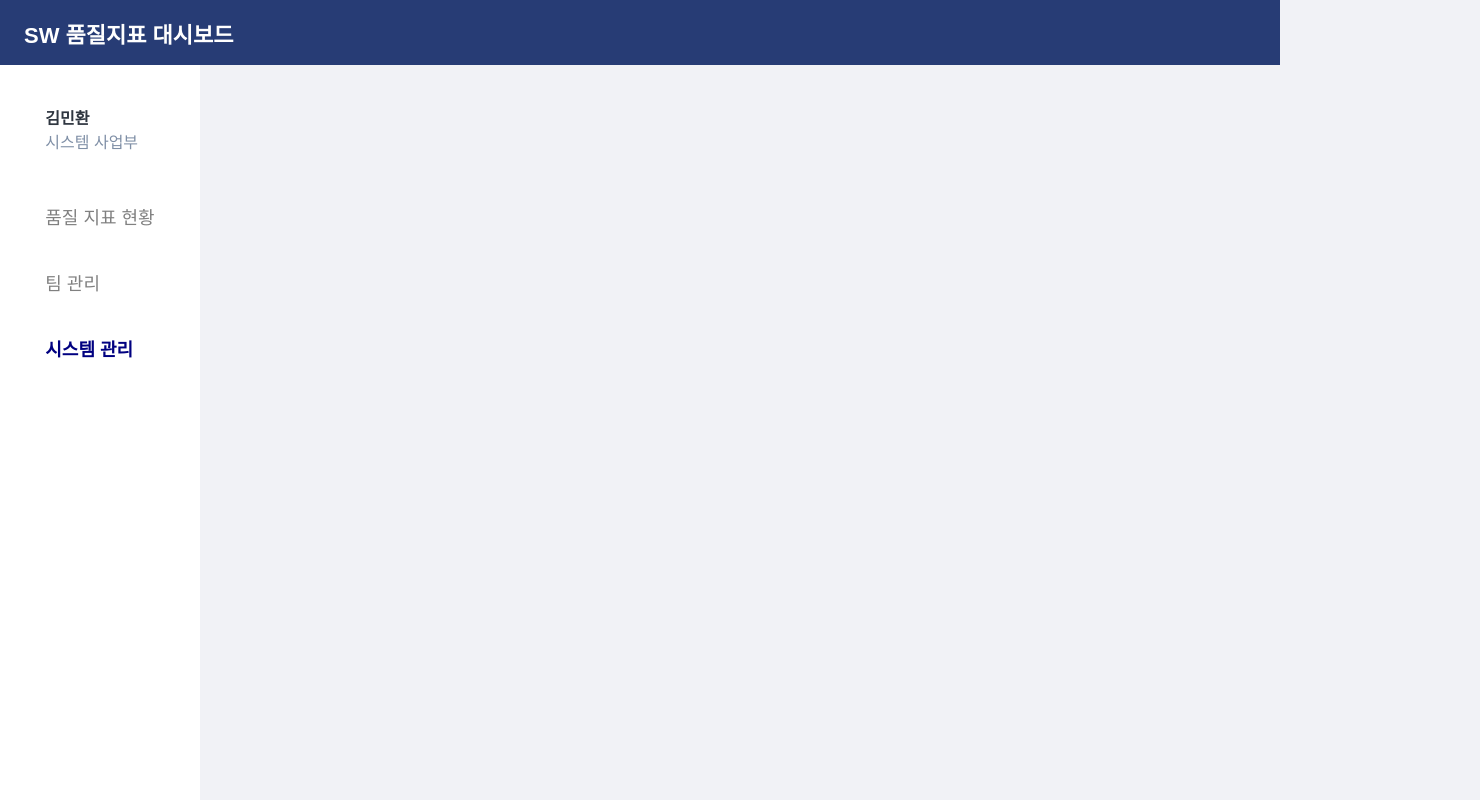
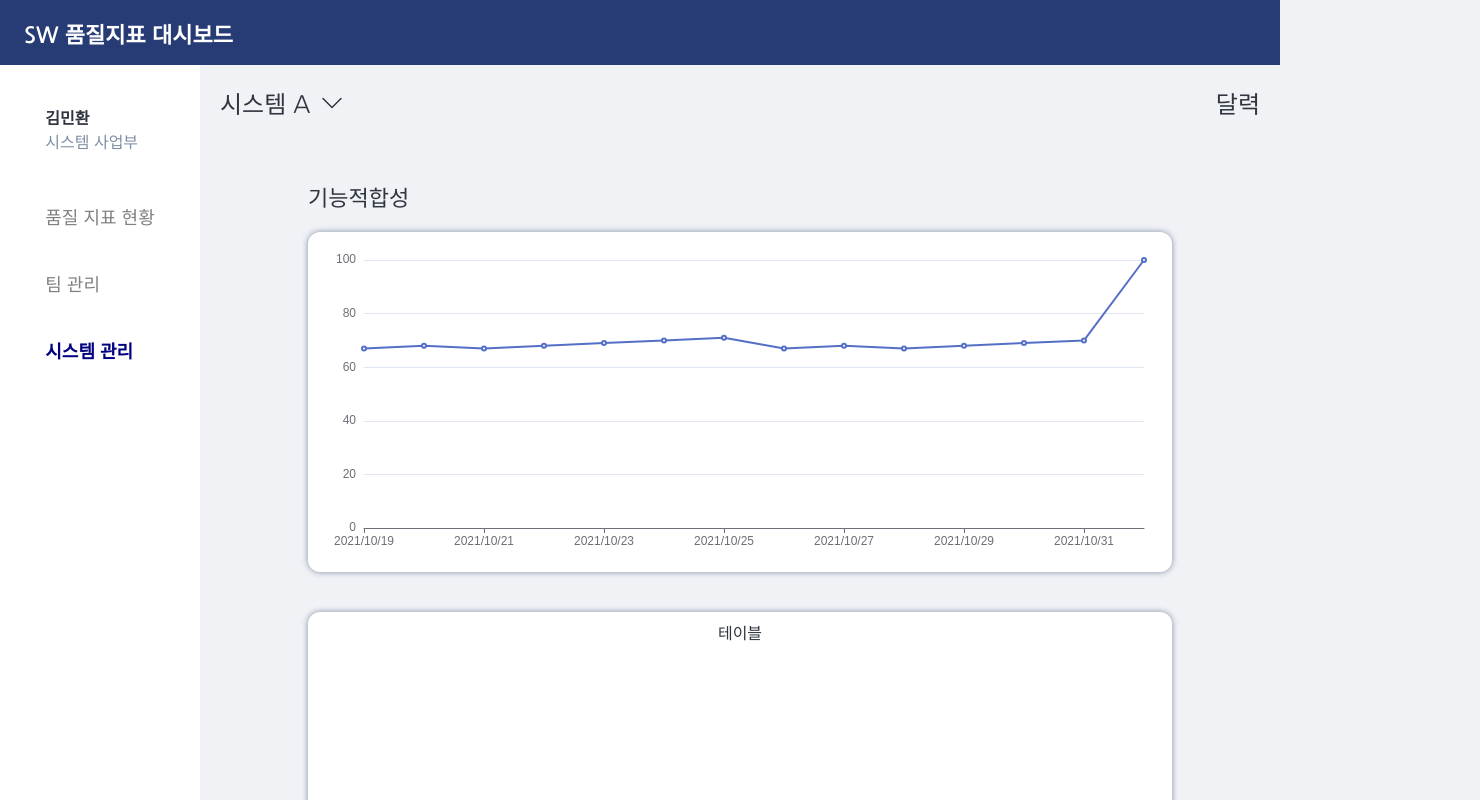
Before and after one commit to chowonsik/SWQualityBoard, a React (Create React App) app in the folder front/: page /system in a window 1280 px wide. Shown: the top 800 px of the page, 1480 px wide, since content can reach past the window. Built offline with nearby package versions, Linux system fonts and the light colour scheme.

Commit message:
feat: Add system select(#S05P31F003-60)

```diff
--- a/front/package.json
+++ b/front/package.json
@@ -6,6 +6,7 @@
     "@testing-library/jest-dom": "^5.11.4",
     "@testing-library/react": "^11.1.0",
     "@testing-library/user-event": "^12.1.10",
+    "echarts": "^5.2.2",
     "echarts-for-react": "^3.0.1",
     "react": "^17.0.2",
     "react-bootstrap-icons": "^1.6.1",
--- a/front/src/App.js
+++ b/front/src/App.js
@@ -4,6 +4,7 @@ import { BrowserRouter as Router, Switch, Route } from "react-router-dom"; //
 import Header from "./components/common/Header";
 import Sidebar from "./components/common/Sidebar";
 import Login from "./pages/Login";
+import System from "./pages/System";
 function App() {
   return (
     <div className="App">
@@ -13,6 +14,7 @@ function App() {
         <Center>
           <Switch>
             <Route path="/login" exact={true} component={Login} />
+            <Route path="/system" exact={true} component={System} />
           </Switch>
         </Center>
       </Router>
@@ -26,8 +28,7 @@ const Center = styled.div`
   left: 200px;
   display: flex;
   flex-direction: row;
-  width: 100%;
-  height: 100%;
+  width: calc(100% - 200px);
 `;
 
 export default App;
--- a/front/src/index.css
+++ b/front/src/index.css
@@ -1,3 +1,4 @@
+@import url("https://fonts.googleapis.com/css2?family=Nanum+Gothic:wght@400;700;800&display=swap");
 * {
   box-sizing: border-box;
   margin: 0;
--- /dev/null
+++ b/front/src/pages/System/index.jsx
@@ -0,0 +1,157 @@
+import { useEffect, useRef, useState } from "react";
+import { ChevronDown } from "react-bootstrap-icons";
+import ReactECharts from "echarts-for-react";
+import {
+  ChartContainer,
+  ChartIndicator,
+  DateSelectorContainer,
+  Selectors,
+  SystemSelector,
+  SystemSelectorContainer,
+  TableContainer,
+  Wrapper,
+} from "./styles";
+
+function System() {
+  const [selectShow, setSelectShow] = useState(false);
+  const [systems, setSystems] = useState([]);
+  const [indicator, setIndicator] = useState("기능적합성");
+  const allCheckRef = useRef(null);
+
+  // 체크박스 체크 이벤트 핸들링
+  function handleCheck(i) {
+    const newSystems = [...systems];
+    newSystems[i].isChecked = !newSystems[i].isChecked;
+    setSystems(newSystems);
+  }
+
+  // 전체선택 체크 핸들링
+  function handleAllCheck(check) {
+    const newSystems = systems.map((system) => {
+      return { ...system, isChecked: check };
+    });
+    setSystems(newSystems);
+  }
+
+  // 선택된 시스템
+  function getSelectedSystemString() {
+    const selectedSystems = systems.filter((system) => system.isChecked);
+    if (selectedSystems.length === 0) return "선택된 시스템 없음";
+    else if (selectedSystems.length === 1) {
+      return selectedSystems[0].name;
+    }
+    return `${selectedSystems[0].name}외 ${selectedSystems.length - 1}개`;
+  }
+
+  function getChartOptions() {
+    const options = {
+      grid: { top: 8, right: 8, bottom: 24, left: 36 },
+      xAxis: {
+        type: "category",
+        boundaryGap: false,
+        data: [
+          "2021/10/19",
+          "2021/10/20",
+          "2021/10/21",
+          "2021/10/22",
+          "2021/10/23",
+          "2021/10/24",
+          "2021/10/25",
+          "2021/10/26",
+          "2021/10/27",
+          "2021/10/28",
+          "2021/10/29",
+          "2021/10/30",
+          "2021/10/31",
+          "2021/11/1",
+        ],
+      },
+      yAxis: {
+        type: "value",
+      },
+      series: [
+        {
+          data: [67, 68, 67, 68, 69, 70, 71, 67, 68, 67, 68, 69, 70, 100],
+          type: "line",
+          smooth: false,
+        },
+      ],
+      tooltip: {
+        trigger: "axis",
+      },
+    };
+    return options;
+  }
+
+  useEffect(() => {
+    let newSystems = [];
+    for (let i = 0; i < 10; i++) {
+      const name = `시스템 ${String.fromCharCode(65 + i)}`;
+      newSystems.push({ name: name, isChecked: i === 0 ? true : false });
+    }
+    setSystems(newSystems);
+  }, []);
+
+  useEffect(() => {
+    if (allCheckRef.current) {
+      const selectedSystems = systems.filter((system) => system.isChecked);
+      if (selectedSystems.length === systems.length) {
+        allCheckRef.current.checked = true;
+      } else {
+        allCheckRef.current.checked = false;
+      }
+    }
+  }, [systems]);
+
+  return (
+    <Wrapper>
+      <Selectors>
+        <SystemSelectorContainer>
+          <span className="selected-system">{getSelectedSystemString()}</span>
+          <span
+            className="icon"
+            onClick={() => {
+              setSelectShow(!selectShow);
+            }}
+          >
+            <ChevronDown />
+          </span>
+          {selectShow && (
+            <SystemSelector>
+              <label>
+                <input
+                  type="checkbox"
+                  onChange={(e) => {
+                    handleAllCheck(e.target.checked);
+                  }}
+                  ref={allCheckRef}
+                />
+                전체선택
+              </label>
+              {systems.map((system, i) => (
+                <label key={i}>
+                  <input
+                    type="checkbox"
+                    checked={system.isChecked}
+                    onChange={() => {
+                      handleCheck(i);
+                    }}
+                  />
+                  {system.name}
+                </label>
+              ))}
+            </SystemSelector>
+          )}
+        </SystemSelectorContainer>
+        <DateSelectorContainer>달력</DateSelectorContainer>
+      </Selectors>
+      <ChartIndicator>{indicator}</ChartIndicator>
+      <ChartContainer>
+        <ReactECharts option={getChartOptions()} />
+      </ChartContainer>
+      <TableContainer>테이블</TableContainer>
+    </Wrapper>
+  );
+}
+
+export default System;
--- /dev/null
+++ b/front/src/pages/System/styles.jsx
@@ -0,0 +1,74 @@
+import styled from "styled-components";
+import { Card } from "../../components/common/Card/styles";
+import { fonts } from "../../styles";
+
+export const Wrapper = styled.div`
+  width: 100%;
+  padding: 20px 20px 20px 20px;
+  display: flex;
+  flex-direction: column;
+  align-items: center;
+  gap: 40px;
+`;
+
+export const Selectors = styled.div`
+  width: 100%;
+  display: flex;
+  justify-content: space-between;
+  font-size: ${fonts.xxl};
+  position: relative;
+`;
+
+export const SystemSelectorContainer = styled.div`
+  display: flex;
+  gap: 10px;
+  .icon {
+    cursor: pointer;
+    display: flex;
+    align-items: center;
+  }
+`;
+export const DateSelectorContainer = styled.div``;
+
+export const ChartContainer = styled(Card)`
+  width: calc((100vw - 200px) * 0.8);
+  padding: 20px;
+`;
+export const TableContainer = styled(Card)`
+  width: calc((100vw - 200px) * 0.8);
+  height: 400px;
+`;
+
+export const SystemSelector = styled(Card)`
+  position: absolute;
+  top: 2.5rem;
+  left: 0;
+  z-index: 80;
+  font-size: ${fonts.md};
+  display: grid;
+  grid-template-columns: auto auto auto;
+  grid-column-gap: 20px;
+  grid-row-gap: 20px;
+  padding: 20px;
+  user-select: none;
+  @media screen and (max-width: 768px) {
+    grid-template-columns: auto auto;
+  }
+  @media screen and (max-width: 600px) {
+    grid-template-columns: auto;
+  }
+  input {
+    margin-right: 10px;
+  }
+  label {
+    cursor: pointer;
+  }
+`;
+
+export const ChartIndicator = styled.div`
+  width: calc((100vw - 200px) * 0.8);
+  text-align: start;
+  position: relative;
+  top: 20px;
+  font-size: ${fonts.xl};
+`;
```
Also changed, not shown: 1 other file (tests, documents, lock files or other folders).
